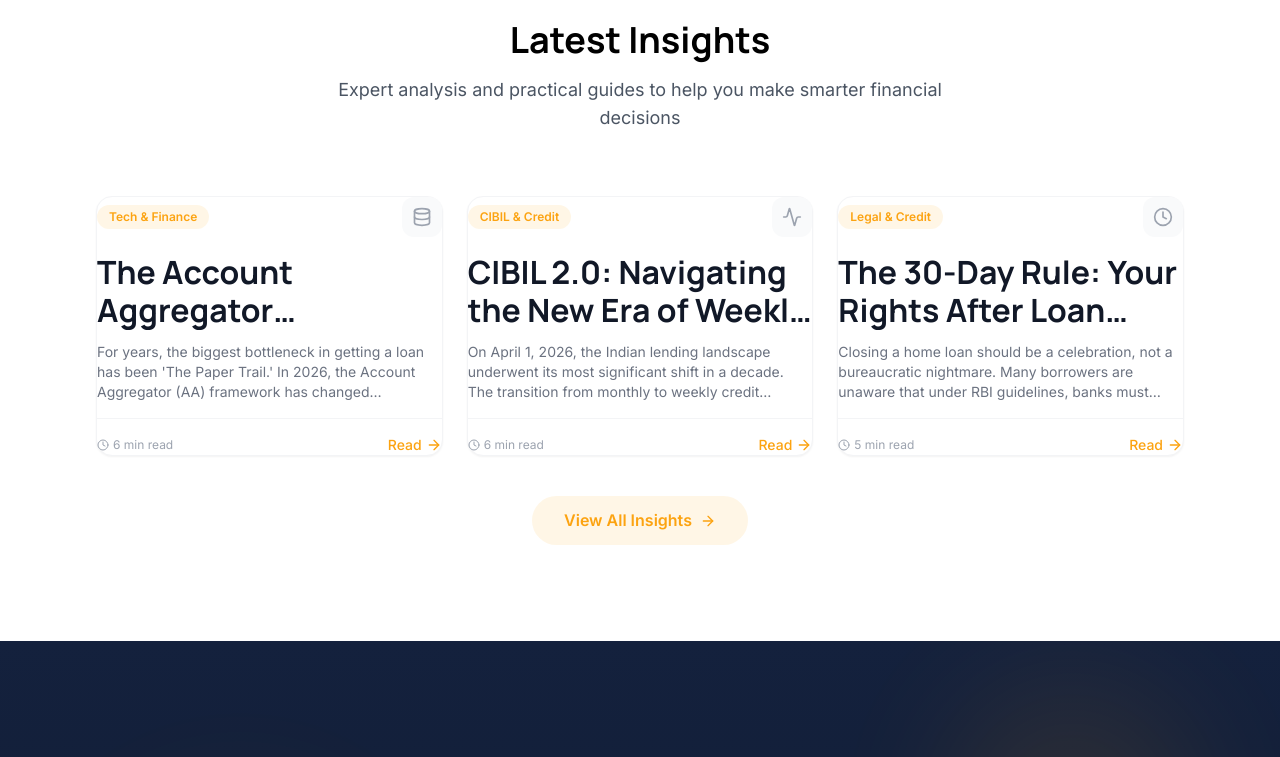
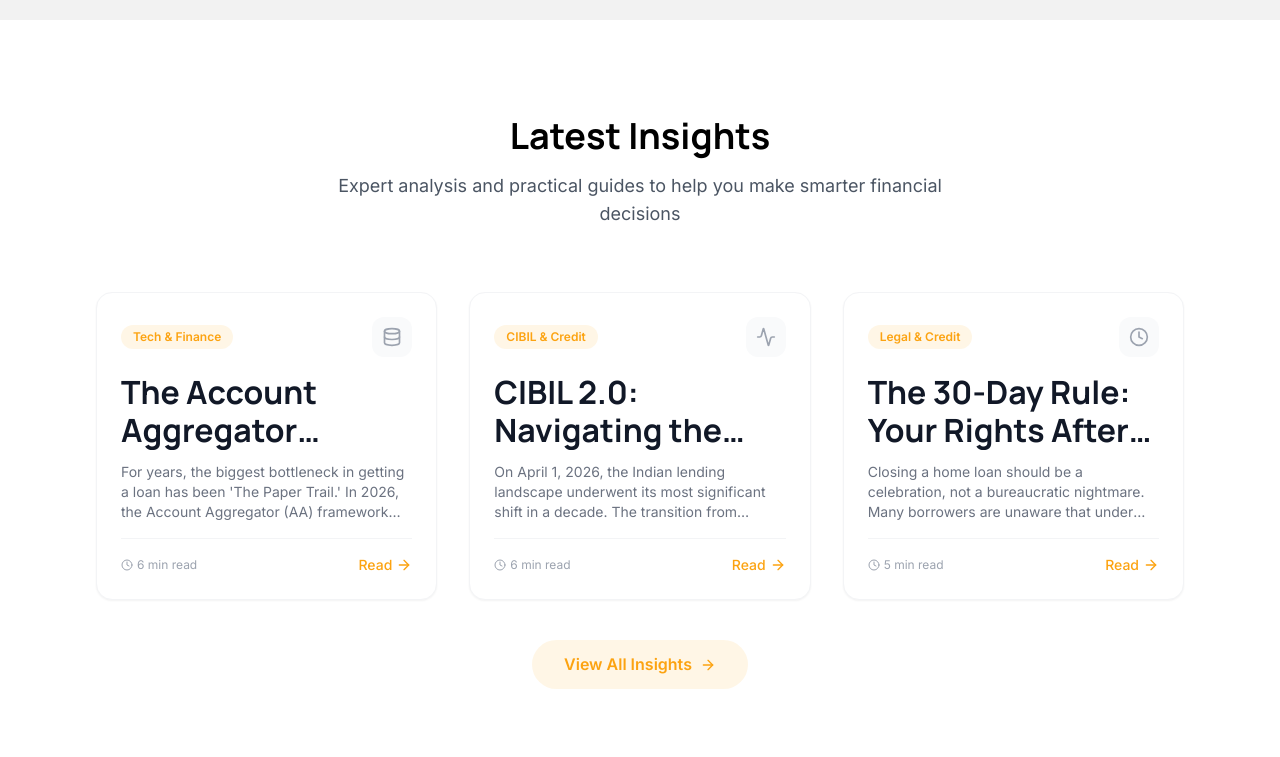
Before and after one commit to kbdcreditsolutions/KBDV2, a Next.js app: page / in a window 1280 px wide. Shown: the part 4350-5107 px from the top of the page. Built offline with nearby package versions, Linux system fonts and the light colour scheme; no server answers.

Commit message:
fix: add proper padding (p-6) to all card content + increase grid gaps

```diff
--- a/src/components/home/latest-insights.tsx
+++ b/src/components/home/latest-insights.tsx
@@ -19,7 +19,7 @@
                 subtitle="Expert analysis and practical guides to help you make smarter financial decisions"
             />
 
-            <div className="grid gap-6 md:grid-cols-3">
+            <div className="grid gap-8 md:grid-cols-3">
                 {latestPosts.map((post, index) => {
                     const Icon = blogIconMap[post.icon] || Clock;
                     return (
--- a/src/components/ui/card.tsx
+++ b/src/components/ui/card.tsx
@@ -84,7 +84,7 @@
 
 const CardContent = React.forwardRef<HTMLDivElement, CardContentProps>(
     ({ className, ...props }, ref) => (
-        <div ref={ref} className={cn('', className)} {...props} />
+        <div ref={ref} className={cn('p-6', className)} {...props} />
     )
 );
 
```
